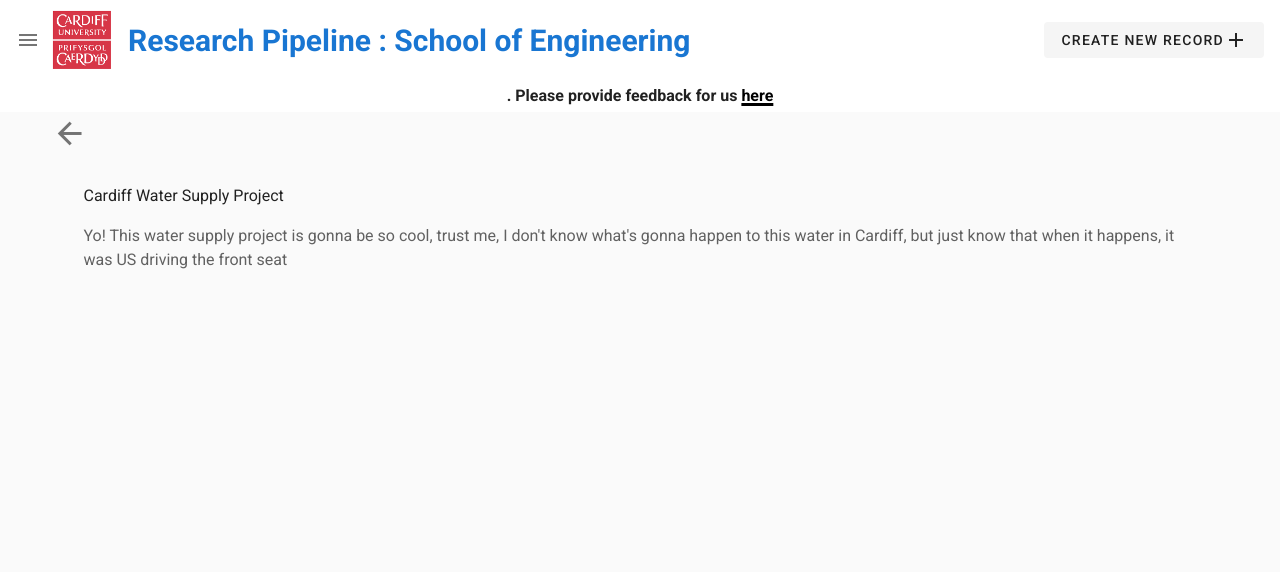
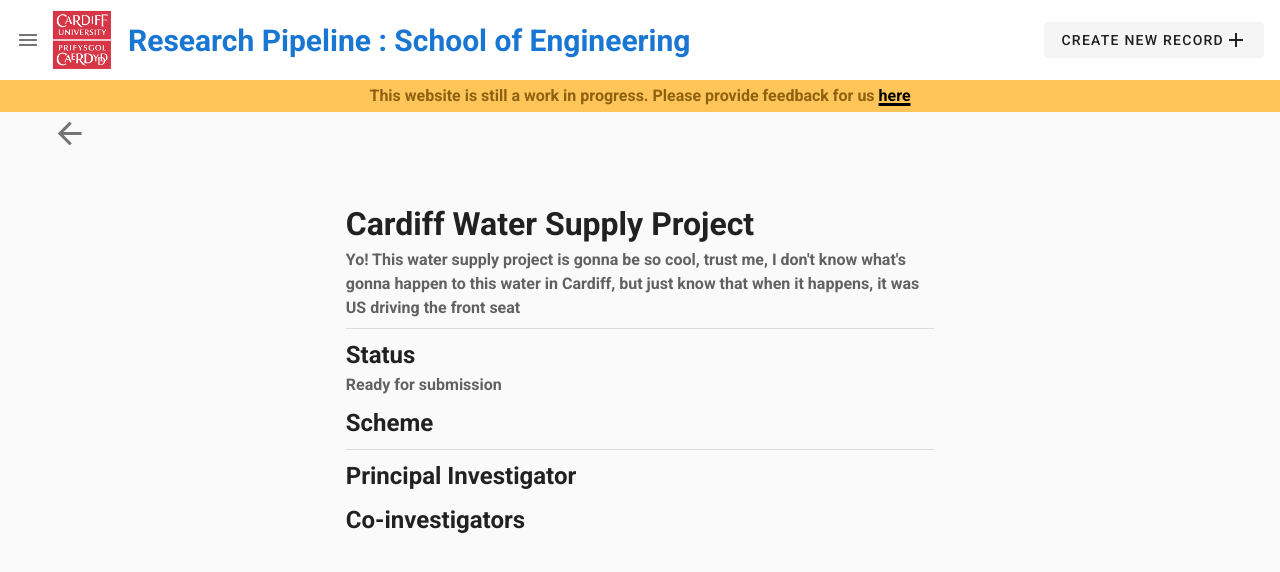
Before and after one commit to Jakepc007/Cardiff-University-PTS-Frontend, a Nuxt app: page /records/1 in a window 1280 px wide. Shown: the top 572 px of the page. Built offline with nearby package versions, Linux system fonts and the light colour scheme; data requests are answered from the project's data file.

Commit message:
Records can now be submitted changed desc to description in db.json displays the most recently created record, which can be closed

```diff
--- a/components/RecordDisplay.vue
+++ b/components/RecordDisplay.vue
@@ -3,10 +3,36 @@
     <nuxt-link to="/records"><v-icon large>mdi-arrow-left</v-icon></nuxt-link>
 
     <div class="record-display">
-      <p>{{ record.title }}</p>
-      <p class="grey--text text--darken-2">
-        {{ record.desc }}
-      </p>
+      <!-- {{ record }} -->
+      <!-- <ul>
+        <li v-for="input in record" :key="input.label">{{ input }}</li>
+      </ul> -->
+      <h1>
+        {{ record.title }}
+      </h1>
+
+      <!-- <h2 class="mt-2">Description</h2> -->
+      <h4 class="grey--text text--darken-2">{{ record.description }}</h4>
+
+      <v-divider class="my-2"></v-divider>
+
+      <h2 class="mt-2">Status</h2>
+      <h4 class="grey--text text--darken-2">{{ record.status }}</h4>
+
+      <h2 class="mt-2">Scheme</h2>
+      <h4 class="grey--text text--darken-2">{{ record.scheme }}</h4>
+
+      <v-divider class="my-2"></v-divider>
+
+      <h2 class="mt-2">Principal Investigator</h2>
+      <h4 class="grey--text text--darken-2">
+        {{ record['principal investigator'] }}
+      </h4>
+
+      <h2 class="mt-2">Co-investigators</h2>
+      <h4 class="grey--text text--darken-2">
+        {{ record['co-people'] }}
+      </h4>
     </div>
   </div>
 </template>
@@ -22,11 +48,18 @@ export default {
 }
 </script>
 
-<style>
+<style lang="scss">
 a {
   text-decoration: none;
 }
 .record-display {
-  padding: 2rem;
+  width: 90%;
+  margin-top: 3rem;
+  margin-right: auto;
+  margin-left: auto;
+
+  @media only screen and (min-width: 900px) {
+    width: 50%;
+  }
 }
 </style>
--- a/db.json
+++ b/db.json
@@ -8,74 +8,334 @@
     {
       "id": 1,
       "title": "Cardiff Water Supply Project",
-            "desc": "Yo! This water supply project is gonna be so cool, trust me, I don't know what's gonna happen to this water in Cardiff, but just know that when it happens, it was US driving the front seat",
+      "description": "Yo! This water supply project is gonna be so cool, trust me, I don't know what's gonna happen to this water in Cardiff, but just know that when it happens, it was US driving the front seat",
       "status": "Ready for submission"
     },
     {
       "id": 2,
       "title": "Newport Nuclear Reactor Research",
-            "desc": "Newport is having serious power management issues, this investigation will find out the route cause of the issue",
+      "description": "Newport is having serious power management issues, this investigation will find out the route cause of the issue",
       "status": "Awarded"
     },
     {
       "id": 3,
       "title": "Something",
-            "desc": "Example",
+      "description": "Example",
       "status": "Just a thought"
     },
     {
       "id": 4,
       "title": "Cardiff Water Supply Project",
-            "desc": "Yo! This water supply project is gonna be so cool, trust me, I don't know what's gonna happen to this water in Cardiff, but just know that when it happens, it was US driving the front seat",
+      "description": "Yo! This water supply project is gonna be so cool, trust me, I don't know what's gonna happen to this water in Cardiff, but just know that when it happens, it was US driving the front seat",
       "status": "Preparing documents"
     },
     {
       "id": 5,
       "title": "Newport Nuclear Reactor Research",
-            "desc": "Newport is having serious power management issues, this investigation will find out the route cause of the issue",
+      "description": "Newport is having serious power management issues, this investigation will find out the route cause of the issue",
       "status": "Awarded"
     },
     {
       "id": 6,
       "title": "Something",
-            "desc": "Example",
+      "description": "Example",
       "status": "Just a thought"
     },
     {
       "id": 7,
       "title": "Cardiff Water Supply Project",
-            "desc": "Yo! This water supply project is gonna be so cool, trust me, I don't know what's gonna happen to this water in Cardiff, but just know that when it happens, it was US driving the front seat",
+      "description": "Yo! This water supply project is gonna be so cool, trust me, I don't know what's gonna happen to this water in Cardiff, but just know that when it happens, it was US driving the front seat",
       "status": "Ready for submission"
     },
     {
       "id": 8,
       "title": "Newport Nuclear Reactor Research",
-            "desc": "Newport is having serious power management issues, this investigation will find out the route cause of the issue",
+      "description": "Newport is having serious power management issues, this investigation will find out the route cause of the issue",
       "status": "Preparing documents"
     },
     {
       "id": 9,
       "title": "Something",
-            "desc": "Example",
+      "description": "Example",
       "status": "Just a thought"
     },
     {
       "id": 10,
       "title": "Cardiff Water Supply Project",
-            "desc": "Yo! This water supply project is gonna be so cool, trust me, I don't know what's gonna happen to this water in Cardiff, but just know that when it happens, it was US driving the front seat",
+      "description": "Yo! This water supply project is gonna be so cool, trust me, I don't know what's gonna happen to this water in Cardiff, but just know that when it happens, it was US driving the front seat",
       "status": "Ready for submission"
     },
     {
       "id": 11,
       "title": "Newport Nuclear Reactor Research",
-            "desc": "Newport is having serious power management issues, this investigation will find out the route cause of the issue",
+      "description": "Newport is having serious power management issues, this investigation will find out the route cause of the issue",
       "status": "Awarded"
     },
     {
       "id": 12,
       "title": "Something",
-            "desc": "Example",
+      "description": "Example",
       "status": "Just a thought"
+    },
+    {
+      "d": "thing",
+      "id": 13
+    },
+    {
+      "d": "thing",
+      "id": 14
+    },
+    {
+      "d": "thing",
+      "id": 15
+    },
+    {
+      "title": "cool",
+      "id": 16
+    },
+    {
+      "title": "cool",
+      "id": 17
+    },
+    {
+      "title": "cool",
+      "id": 18
+    },
+    {
+      "title": "cool",
+      "id": 19
+    },
+    {
+      "title": "cool",
+      "id": 20
+    },
+    {
+      "title": "cool",
+      "id": 21
+    },
+    {
+      "title": "cool",
+      "id": 22
+    },
+    {
+      "title": "cool",
+      "id": 23
+    },
+    {
+      "title": "cool",
+      "id": 24
+    },
+    {
+      "title": "cool",
+      "description": "example description",
+      "id": 25
+    },
+    {
+      "title": "epic",
+      "id": 26
+    },
+    {
+      "title": "we",
+      "status": "Just a thought",
+      "description": "qwe",
+      "scheme": "qwe",
+      "id": 27
+    },
+    {
+      "title": "we",
+      "status": "Just a thought",
+      "description": "qwe",
+      "scheme": "qwe",
+      "id": 28
+    },
+    {
+      "title": "we",
+      "status": "Just a thought",
+      "description": "qwe",
+      "scheme": "qwe",
+      "principal investigator": "ewq",
+      "co-people": "qwe",
+      "id": 29
+    },
+    {
+      "title": "Example Project Title",
+      "status": "Ready for submission",
+      "description": "Who knows",
+      "scheme": "Example",
+      "principal investigator": "Joe Biden",
+      "co-people": "Obama, Ben Shapiro",
+      "id": 30
+    },
+    {
+      "title": "An example of a project",
+      "status": "Preparing Documents",
+      "description": "Lorem ipsum dolor sit amet, consectetur adipiscing elit. Duis pellentesque consequat neque, quis vehicula nunc aliquam a. Ut aliquam posuere facilisis. Donec maximus finibus dolor.",
+      "scheme": "Cardiff University",
+      "principal investigator": "Mike Smith",
+      "co-people": "Joe Banks, Tom Jones, Sara Jennings",
+      "id": 31
+    },
+    {
+      "title": "Ayy,  a title!",
+      "status": "Just a thought",
+      "description": "This one's sure interesting to me.",
+      "scheme": "What does this mean!?",
+      "principal investigator": "Jake Morris",
+      "co-people": "Joe Mamma, Anson Gurung, Kyle Davies",
+      "id": 32
+    },
+    {
+      "title": "Ayy,  a title!",
+      "status": "Just a thought",
+      "description": "This one's sure interesting to me.",
+      "scheme": "What does this mean!?",
+      "principal investigator": "Jake Morris",
+      "co-people": "Joe Mamma, Anson Gurung, Kyle Davies",
+      "id": 33
+    },
+    {
+      "title": "Ayy,  a title!",
+      "status": "Just a thought",
+      "description": "This one's sure interesting to me.",
+      "scheme": "What does this mean!?",
+      "principal investigator": "Jake Morris",
+      "co-people": "Joe Mamma, Anson Gurung, Kyle Davies",
+      "id": 34
+    },
+    {
+      "title": "asd",
+      "status": "Awarded",
+      "description": "qwe",
+      "scheme": "qwe",
+      "principal investigator": "eqw",
+      "co-people": "qwe",
+      "id": 35
+    },
+    {
+      "title": "Who know",
+      "status": "Ready for submission",
+      "description": "qwe",
+      "scheme": "qwet",
+      "principal investigator": "tew",
+      "co-people": "tw",
+      "id": 36
+    },
+    {
+      "title": "asd",
+      "status": "Preparing Documents",
+      "description": "qwe",
+      "scheme": "qwe",
+      "principal investigator": "eqwe",
+      "co-people": "wqe",
+      "id": 37
+    },
+    {
+      "title": "asd",
+      "status": "Preparing Documents",
+      "description": "qwe",
+      "scheme": "qwe",
+      "principal investigator": "eqwe",
+      "co-people": "wqe",
+      "id": 38
+    },
+    {
+      "title": "asd",
+      "status": "Preparing Documents",
+      "description": "qwe",
+      "scheme": "qwe",
+      "principal investigator": "eqwe",
+      "co-people": "wqe",
+      "id": 39
+    },
+    {
+      "title": "asd",
+      "status": "Preparing Documents",
+      "description": "qwe",
+      "scheme": "qwe",
+      "principal investigator": "eqwe",
+      "co-people": "wqe",
+      "id": 40
+    },
+    {
+      "title": "q",
+      "status": "Ready for submission",
+      "description": "wew",
+      "scheme": "wqe",
+      "principal investigator": "qew",
+      "co-people": "eqwe",
+      "id": 41
+    },
+    {
+      "title": "asd",
+      "status": "Preparing Documents",
+      "description": "qwe",
+      "scheme": "qwr",
+      "principal investigator": "qet",
+      "co-people": "qwe",
+      "id": 42
+    },
+    {
+      "title": "qwe",
+      "status": "Ready for submission",
+      "description": "qwe",
+      "scheme": "qwe",
+      "principal investigator": "qwe",
+      "co-people": "qwe",
+      "id": 43
+    },
+    {
+      "title": "qwe",
+      "status": "Ready for submission",
+      "description": "qwe",
+      "scheme": "qwe",
+      "principal investigator": "qwe",
+      "co-people": "eqwe",
+      "id": 44
+    },
+    {
+      "title": "asd",
+      "status": "Ready for submission",
+      "description": "asd",
+      "scheme": "aasd",
+      "principal investigator": "asd",
+      "co-people": "ds",
+      "id": 45
+    },
+    {
+      "title": "asd",
+      "status": "Preparing Documents",
+      "description": "asd",
+      "scheme": "wqre",
+      "principal investigator": "wer",
+      "co-people": "wqe",
+      "id": 46
+    },
+    {
+      "title": "qwe",
+      "status": "Preparing Documents",
+      "description": "qwe",
+      "scheme": "qwe",
+      "principal investigator": "eqwe",
+      "co-people": "qwe",
+      "id": 47
+    },
+    {
+      "title": "qw",
+      "status": "Ready for submission",
+      "description": "qwe",
+      "scheme": "qwe",
+      "principal investigator": "qwe",
+      "co-people": "qwe",
+      "id": 48
+    },
+    {
+      "title": "asd",
+      "status": "Preparing Documents",
+      "description": "asd",
+      "scheme": "qdads",
+      "principal investigator": "asd",
+      "co-people": "ads",
+      "id": 49
     }
   ]
 }
--- a/layouts/default.vue
+++ b/layouts/default.vue
@@ -1,6 +1,7 @@
 <template>
   <v-app class="layout">
     <NavBar />
+    {{ posts }}
     <Alert :alert="alert" />
     <v-lazy transition="scroll-x-transition">
       <transition name="fade" mode="out-in" transition="scroll-x-transition">
@@ -27,9 +28,18 @@ export default {
     Alert,
     NavBar
   },
+  data() {
+    return {}
+  },
   computed: {
     ...mapState({
       alert: (state) => state.alerts.alert
+    })
+  },
+  created() {
+    this.$store.dispatch('alerts/fetchAlert', {
+      perPage: this.perPage,
+      page: this.page
     })
   }
 }
--- a/pages/records/_id.vue
+++ b/pages/records/_id.vue
@@ -40,3 +40,5 @@ export default {
   }
 }
 </script>
+
+<style lang="scss" scoped></style>
--- a/pages/records/create.vue
+++ b/pages/records/create.vue
@@ -79,8 +79,7 @@ export default {
       this.$store.dispatch('form/prevPage')
     },
     submit() {
-      this.$store.dispatch('form/submit')
-      this.$router.push('/records')
+      this.$store.dispatch('form/submit').then(this.$router.push('/records'))
     },
     toggleInputMode(value) {
       this.inputMode = value
--- a/pages/records/index.vue
+++ b/pages/records/index.vue
@@ -1,24 +1,43 @@
 <template>
   <div class="container">
     <Filters :records="records" />
-    <h2>Your Records</h2>
+
+    <v-card
+      v-if="Object.keys(recentRecord).length > 0"
+      class="pa-4 mb-6"
+      style="position: relative"
+      color="primary"
+    >
+      <h2 class="white--text">Recently Created</h2>
+      <RecordCard :r="recentRecord" class="" />
+      <v-icon
+        style="position: absolute; top: 20px; right: 20px; cursor: pointer"
+        color="white"
+        @click="closeRecent"
+        >mdi-close</v-icon
+      >
+    </v-card>
+
+    <h2>All Records</h2>
     <RecordList :records="records" />
   </div>
 </template>
 
 <script>
-import { mapState } from 'vuex'
+import { mapState, mapActions } from 'vuex'
 import RecordList from '@/components/RecordList'
 import Filters from '@/components/Filters'
+import RecordCard from '@/components/RecordCard'
 
 export default {
   components: {
     RecordList,
+    RecordCard,
     Filters
   },
   async asyncData({ store, error }) {
     try {
-      await store.dispatch('alerts/fetchAlert')
+      // await store.dispatch('alerts/fetchAlert')
       await store.dispatch('records/fetchRecords')
       await store.dispatch('records/findRecords')
     } catch (e) {
@@ -35,8 +54,15 @@ export default {
   },
   computed: {
     ...mapState({
-      records: (state) => state.records.paged
+      records: (state) => state.records.paged,
+      recentRecord: (state) => state.records.recentRecord
     })
+  },
+  methods: {
+    ...mapActions({ removeRecentDisplay: 'records/removeRecentDisplay' }),
+    closeRecent() {
+      this.removeRecentDisplay()
+    }
   }
 }
 </script>
--- a/services/EventService.js
+++ b/services/EventService.js
@@ -18,5 +18,8 @@ export default {
   },
   getRecords() {
     return apiClient.get('/records')
+  },
+  submitForm(form) {
+    return apiClient.post('records/', form)
   }
 }
--- a/store/records.js
+++ b/store/records.js
@@ -16,7 +16,8 @@ export const state = () => ({
   },
   filterActive: false,
   page: 1,
-  paged: []
+  paged: [],
+  recentRecord: {}
 })
 
 export const mutations = {
@@ -48,6 +49,15 @@ export const mutations = {
   },
   SET_RECORDS_FOR_PAGE(state, records) {
     state.paged = records
+  },
+  ADD_RECORD(state, record) {
+    console.log('ES: ', record)
+
+    state.recentRecord = record
+    state.records.push(record)
+  },
+  REMOVE_RECENT_DISPLAY(state) {
+    state.recentRecord = {}
   }
 }
 
@@ -90,6 +100,9 @@ export const actions = {
   updatePage({ commit, dispatch }, page) {
     commit('SET_PAGE', page)
     dispatch('findRecords')
+  },
+  removeRecentDisplay({ commit }) {
+    commit('REMOVE_RECENT_DISPLAY')
   }
 }
 
```
Also changed, not shown: store/form.js (+15 -4 lines). Lines whose indentation alone changed are shown as unchanged.
